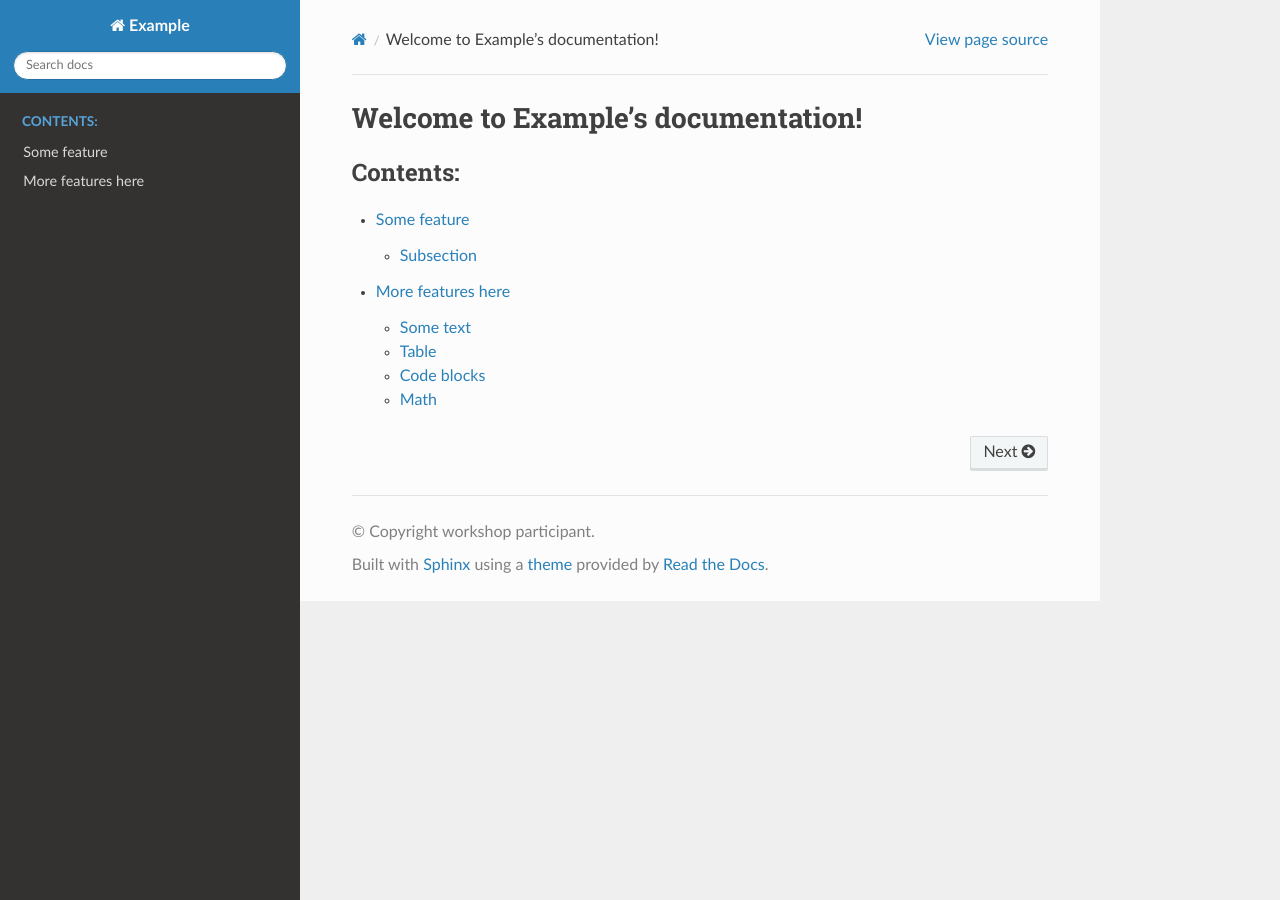
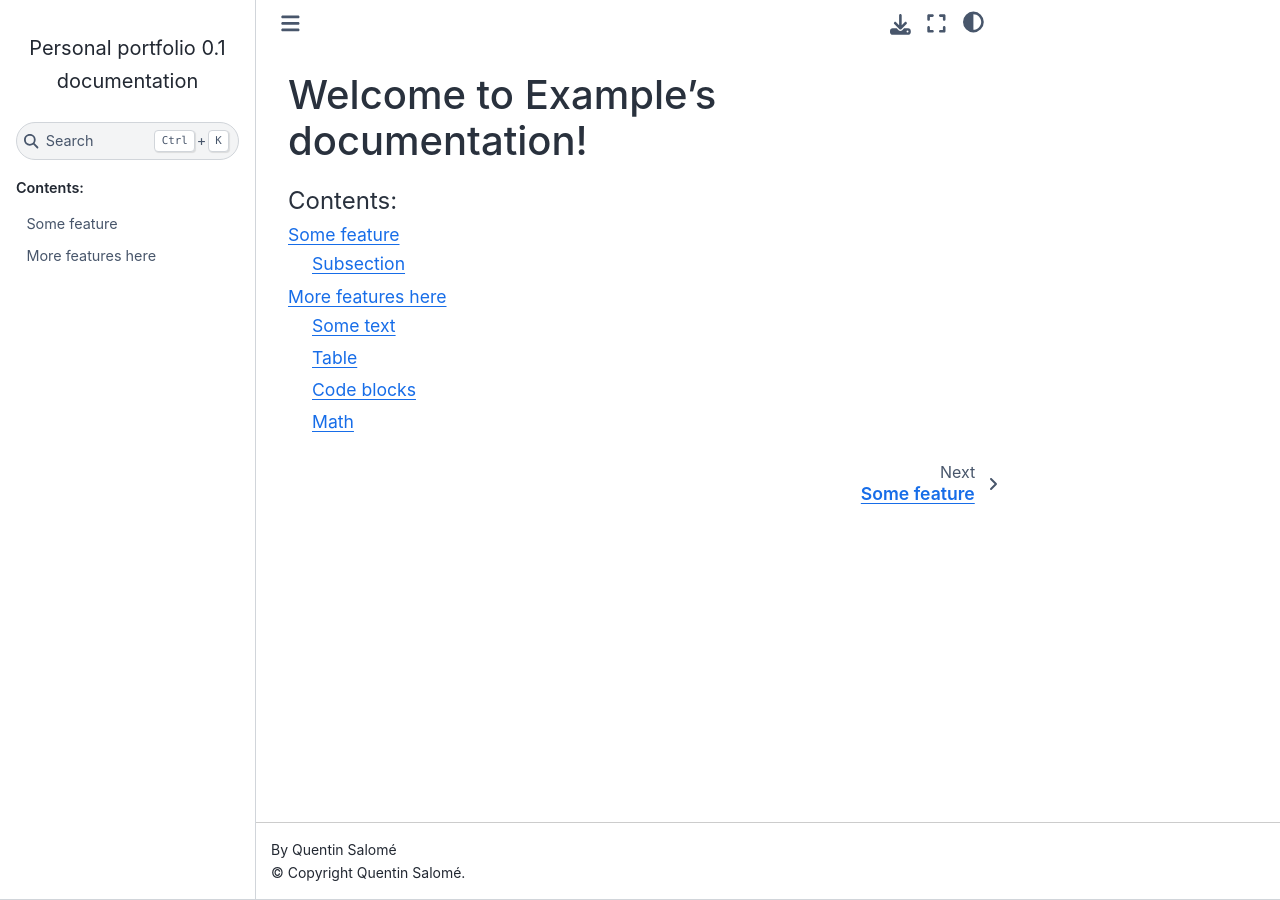
Before and after one commit to qsalome/personal-portfolio, a Sphinx documentation site: the page built from doc/index.rst, in a window 1280 px wide. Built offline with Sphinx 7.4.7 and the Sphinx Book theme 1.1.4, drawn with Linux system fonts in a browser that asks for light colours.

Commit message:
Change theme

```diff
--- a/doc/conf.py
+++ b/doc/conf.py
@@ -6,16 +6,19 @@
 # -- Project information -----------------------------------------------------
 # https://www.sphinx-doc.org/en/master/usage/configuration.html#project-information
 
-project = 'Example'
-copyright = 'workshop participant'
-author = 'workshop participant'
+project = 'Personal portfolio'
+copyright = 'Quentin Salomé'
+author = 'Quentin Salomé'
 release = '0.1'
 
 
 # -- General configuration ---------------------------------------------------
 # https://www.sphinx-doc.org/en/master/usage/configuration.html#general-configuration
 
-extensions = ['myst_parser']
+extensions = ['myst_parser','nbsphinx']
+
+#nbsphinx_execute = 'always'
+nbsphinx_execute = 'auto'  # Execute by default, but respect notebook metadata
 
 templates_path = ['_templates']
 exclude_patterns = ['_build', 'Thumbs.db', '.DS_Store']
@@ -24,5 +27,34 @@ exclude_patterns = ['_build', 'Thumbs.db', '.DS_Store']
 # -- Options for HTML output -------------------------------------------------
 # https://www.sphinx-doc.org/en/master/usage/configuration.html#options-for-html-output
 
-html_theme = 'sphinx_rtd_theme'
-html_static_path = ['_static']
+#html_last_updated_fmt = "%d %B %Y"
+#html_logo = "static/logo/AutoGIS.PNG"
+#html_favicon = 'static/logo/favicon.ico'
+#html_short_title = "AutoGIS"
+#html_title = ""
+
+html_theme = "sphinx_book_theme"
+#html_sidebars = {
+#    '**': [
+#        'navbar-logo.html'
+#        'icon-links.html',
+#        'sbt-sidebar-nav.html'
+#    ]
+#}
+
+#html_theme_options = {
+#    "home_page_in_toc": True,
+#    "collapse_navigation": False,
+#    'search_bar_position': 'none',
+#    'nosidebar': True,
+#    "launch_buttons": {
+#        "binderhub_url": "https://mybinder.org",
+#        "notebook_interface": "classic"
+#    },
+#    "use_edit_page_button": True,
+#    "use_repository_button": True,
+#    'logo_only': True,
+#    'display_version': False,
+#}
+
+#html_static_path = ['static']
```
